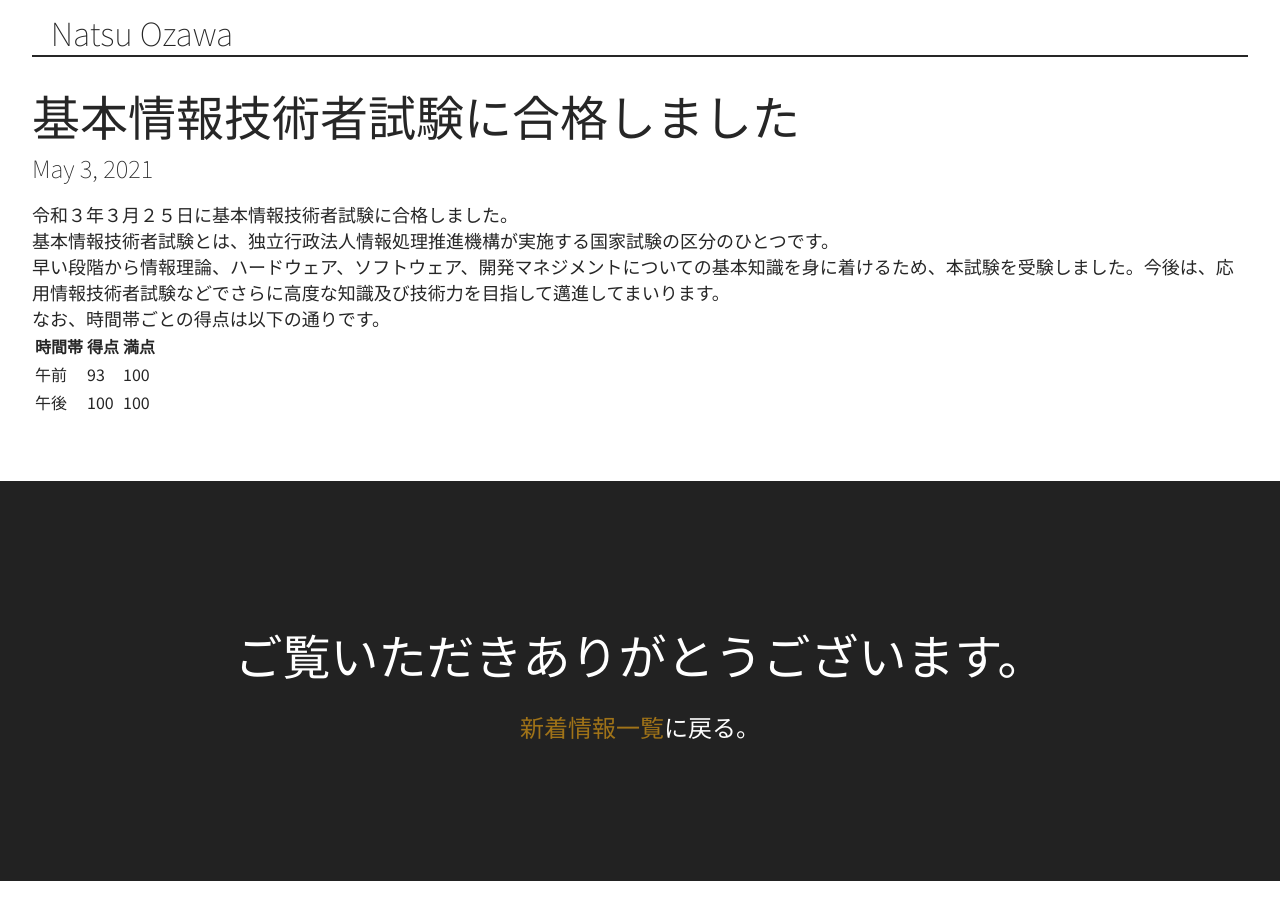
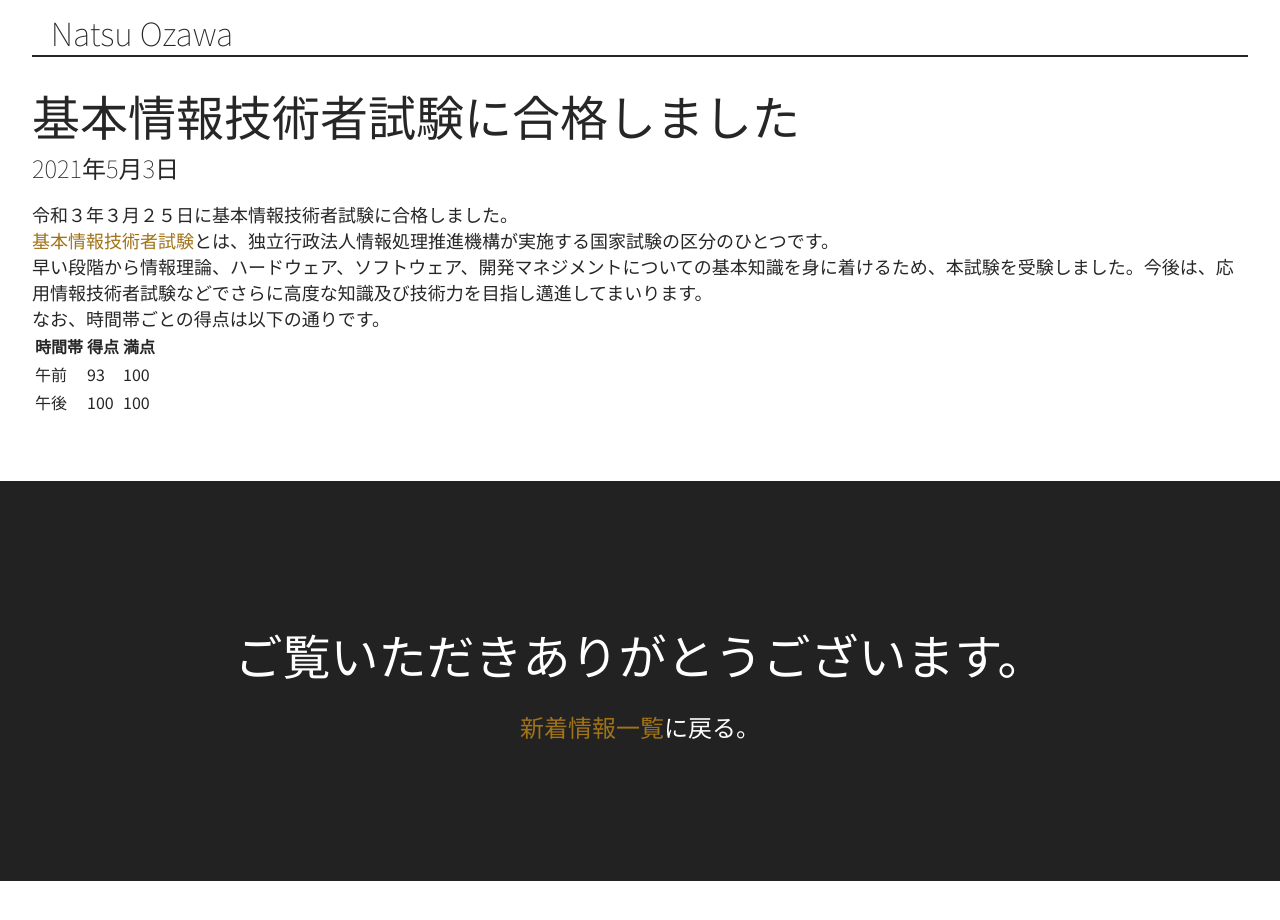
Before and after one commit to natsuozawa/information, a plain HTML site: page 基本情報技術者試験に合格しました/index.html in a window 1280 px wide. Shown: the top 920 px of the page. Drawn offline with Linux system fonts and the light colour scheme.

Commit message:
Create new page via GPMB

```diff
--- a/基本情報技術者試験に合格しました/index.html
+++ b/基本情報技術者試験に合格しました/index.html
@@ -19,10 +19,10 @@
   <div id="content">
     <div class="component">
       <div id="gpmb_title_root"><h1>基本情報技術者試験に合格しました</h1></div>
-      <div id="gpmb_date_root"><p>May 3, 2021</p></div>
+      <div id="gpmb_date_root"><p>2021年5月3日</p></div>
       <div id="gpmb_body_root"><p>令和３年３月２５日に基本情報技術者試験に合格しました。</p>
-<p>基本情報技術者試験とは、独立行政法人情報処理推進機構が実施する国家試験の区分のひとつです。</p>
-<p>早い段階から情報理論、ハードウェア、ソフトウェア、開発マネジメントについての基本知識を身に着けるため、本試験を受験しました。今後は、応用情報技術者試験などでさらに高度な知識及び技術力を目指して邁進してまいります。</p>
+<p><a href="https://www.jitec.ipa.go.jp/1_11seido/fe.html">基本情報技術者試験</a>とは、独立行政法人情報処理推進機構が実施する国家試験の区分のひとつです。</p>
+<p>早い段階から情報理論、ハードウェア、ソフトウェア、開発マネジメントについての基本知識を身に着けるため、本試験を受験しました。今後は、応用情報技術者試験などでさらに高度な知識及び技術力を目指し邁進してまいります。</p>
 <p>なお、時間帯ごとの得点は以下の通りです。</p>
 <table>
 <thead>
```
